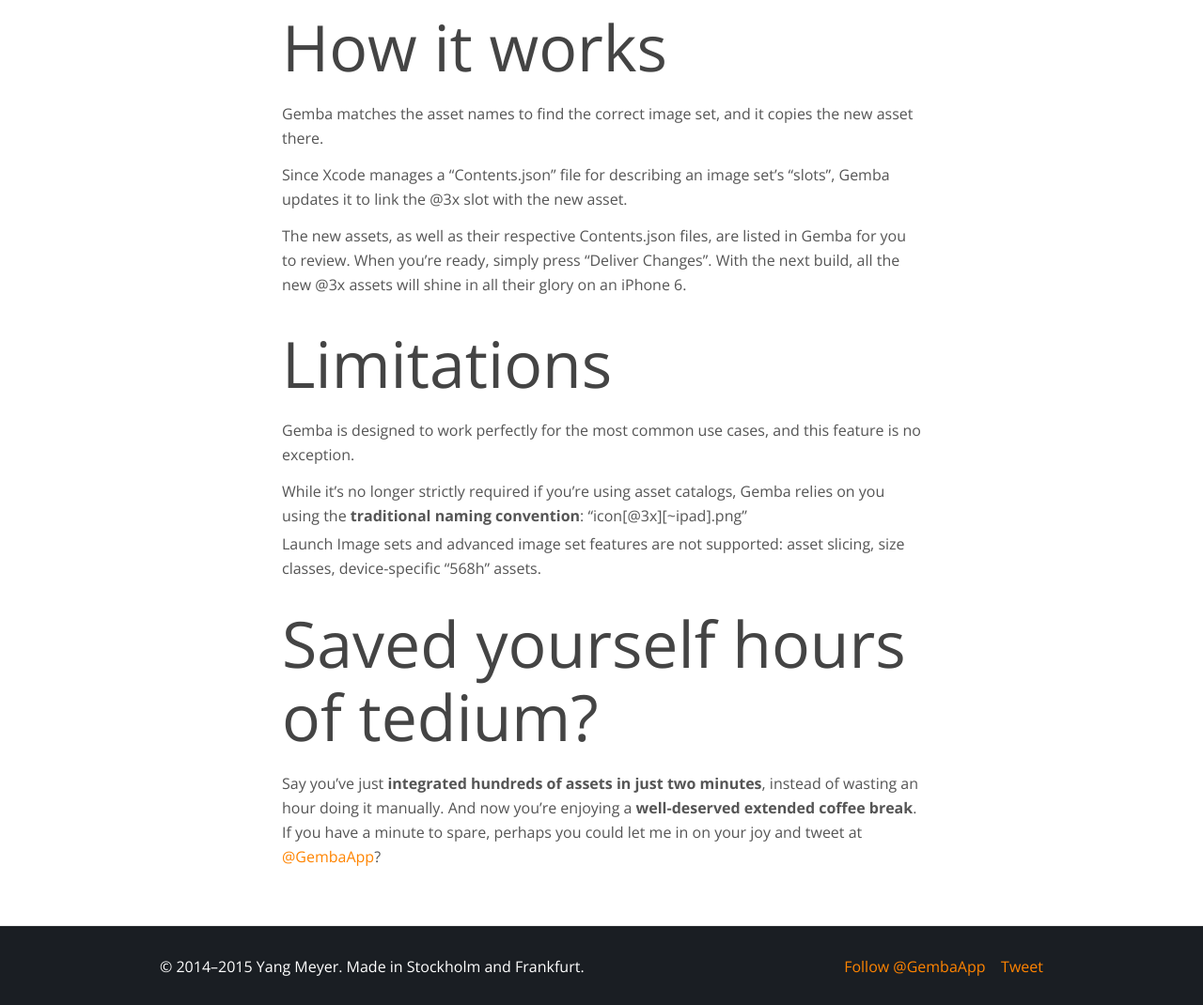
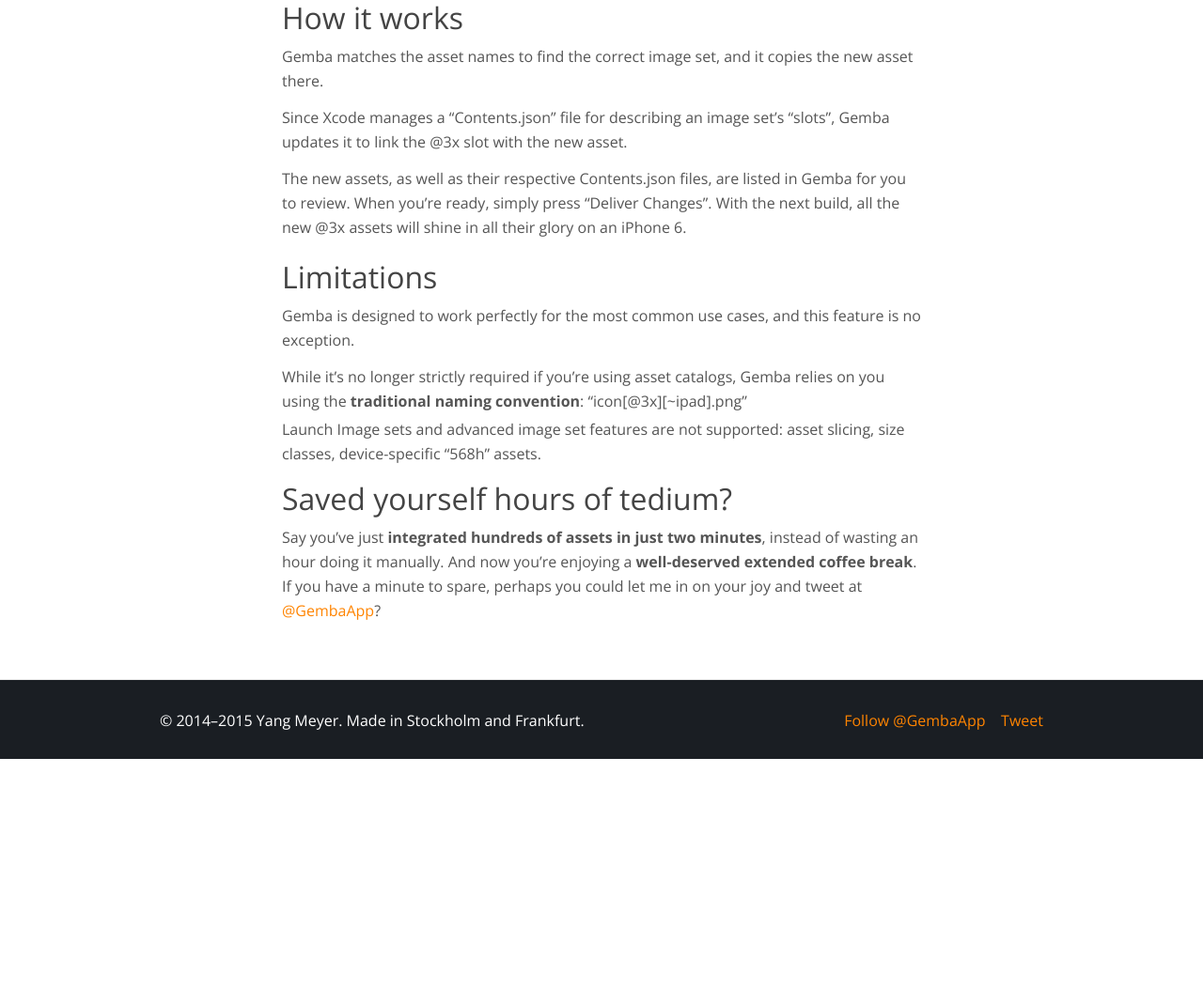
Before and after one commit to yangmeyer/blog.gemba.io, a Jekyll site: the page built from _posts/2015-02-11-bulk-adding-3x-assets-to-xcode-asset-catalogs.md, in a window 1280 px wide. Shown: the part 984-2054 px from the top of the page at 94% size. Built offline with Jekyll 4.4.1, drawn with Linux system fonts in a browser that asks for light colours; nearby versions of some CDN libraries; comment, search, counter and statistics services are not loaded; after the commit the page ends 1792 px from its top, so only the background shows below that.

Commit message:
Make subheadings h2.

```diff
--- a/_posts/2015-02-11-bulk-adding-3x-assets-to-xcode-asset-catalogs.md
+++ b/_posts/2015-02-11-bulk-adding-3x-assets-to-xcode-asset-catalogs.md
@@ -13,7 +13,7 @@
 
 ![Xcode asset catalog image set missing the @3x asset](https://gallery.mailchimp.com/5d34b5747a626d1665f586dd0/images/7f47102f-9df2-41c3-ae48-da0fd2112253.png)
 
-# How it works
+## How it works
 
 Gemba matches the asset names to find the correct image set, and it copies the new asset there.
 
@@ -21,13 +21,13 @@
 
 The new assets, as well as their respective Contents.json files, are listed in Gemba for you to review. When you’re ready, simply press “Deliver Changes”. With the next build, all the new @3x assets will shine in all their glory on an iPhone 6.
 
-# Limitations
+## Limitations
 
 Gemba is designed to work perfectly for the most common use cases, and this feature is no exception.
 
 - While it’s no longer strictly required if you’re using asset catalogs, Gemba relies on you using the **traditional naming convention**: “icon[@3x][~ipad].png”
 - Launch Image sets and advanced image set features are not supported: asset slicing, size classes, device-specific “568h” assets.
 
-# Saved yourself hours of tedium?
+## Saved yourself hours of tedium?
 
 Say you’ve just **integrated hundreds of assets in just two minutes**, instead of wasting an hour doing it manually. And now you’re enjoying a **well-deserved extended coffee break**. If you have a minute to spare, perhaps you could let me in on your joy and tweet at [@GembaApp](http://twitter.com/GembaApp)?
```
